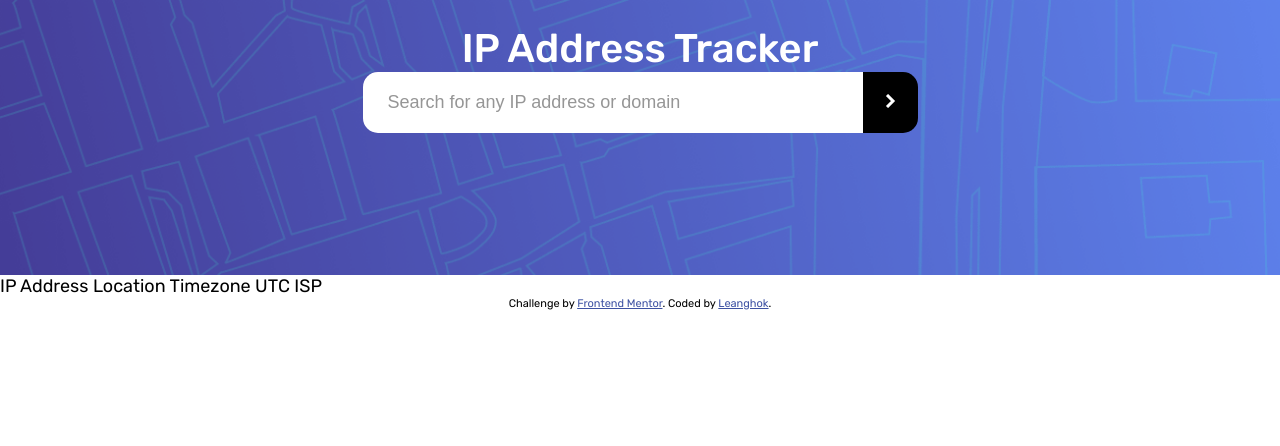
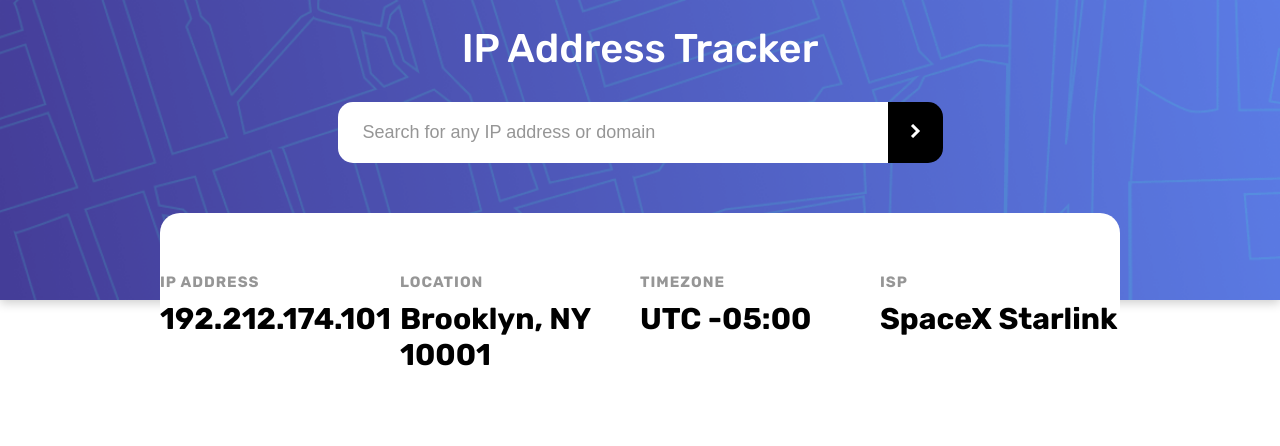
Before and after one commit to leanghok120/IP-Tracker, a plain HTML site: page index.html in a window 1280 px wide. Drawn offline with Linux system fonts and the light colour scheme.

Commit message:
Complete the info card

```diff
--- a/index.html
+++ b/index.html
@@ -22,7 +22,7 @@
     <div class="container">
       <div class="hero-container">
         <h1 class="header-text">IP Address Tracker</h1>
-        <div class="search-bar">
+        <form class="search-bar">
           <input
             type="text"
             placeholder="Search for any IP address or domain"
@@ -31,19 +31,33 @@
           <button id="search-button">
             <img src="images/icon-arrow.svg" alt="arrow" />
           </button>
-        </div>
+        </form>
+        <ul class="info-card">
+          <li class="info">
+            <p class="">IP Address</p>
+            <h2>192.212.174.101</h2>
+          </li>
+          <li class="info">
+            <p>Location</p>
+            <h2>Brooklyn, NY 10001</h2>
+          </li>
+          <li class="info">
+            <p>Timezone</p>
+            <h2>UTC -05:00</h2>
+          </li>
+          <li class="info">
+            <p>ISP</p>
+            <h2>SpaceX Starlink</h2>
+          </li>
+        </ul>
       </div>
 
-      IP Address Location Timezone UTC
-      <!-- add offset value dynamically using the API -->
-      ISP
-
-      <div class="attribution">
+      <!-- <div class="attribution">
         Challenge by
         <a href="https://www.frontendmentor.io?ref=challenge" target="_blank"
           >Frontend Mentor</a
         >. Coded by <a href="#">Leanghok</a>.
-      </div>
+      </div> -->
     </div>
   </body>
 </html>
--- a/style.css
+++ b/style.css
@@ -9,9 +9,14 @@ body {
   height: 100vh;
 }
 
+ul {
+  list-style: none;
+}
+
 .container {
   font-family: "Rubik", sans-serif;
   font-size: 18px;
+  height: 100%;
 }
 
 .hero-container {
@@ -19,10 +24,11 @@ body {
   flex-direction: column;
   align-items: center;
   width: 100%;
-  height: 275px;
+  height: 300px;
   background-image: url("images/pattern-bg-desktop.png");
   background-repeat: no-repeat;
   background-size: cover;
+  box-shadow: 0 3px 10px rgba(0, 0, 0, 0.2);
 }
 
 .header-text {
@@ -36,13 +42,14 @@ body {
   display: flex;
   width: 100%;
   justify-content: center;
+  padding-top: 30px;
 }
 
 #input-bar {
   padding-top: 20px;
   padding-bottom: 20px;
   padding-left: 25px;
-  width: 500px;
+  width: 550px;
   border-top-left-radius: 15px;
   border-bottom-left-radius: 15px;
   border: none;
@@ -77,6 +84,35 @@ body {
   opacity: 0.4;
 }
 
+.info-card {
+  display: flex;
+  justify-content: space-around;
+  width: 75%;
+  background-color: white;
+  border-radius: 20px;
+  margin-top: 50px;
+  padding-top: 60px;
+  padding-bottom: 70px;
+}
+
+.info-card li p {
+  color: hsl(0, 0%, 59%);
+  font-weight: 700;
+  text-transform: uppercase;
+  font-size: 15px;
+  letter-spacing: 1px;
+}
+
+.info {
+  width: 250px;
+}
+
+.info h2 {
+  font-size: 30px;
+  font-weight: 700;
+  margin-top: 10px;
+}
+
 .attribution {
   font-size: 11px;
   text-align: center;
```
